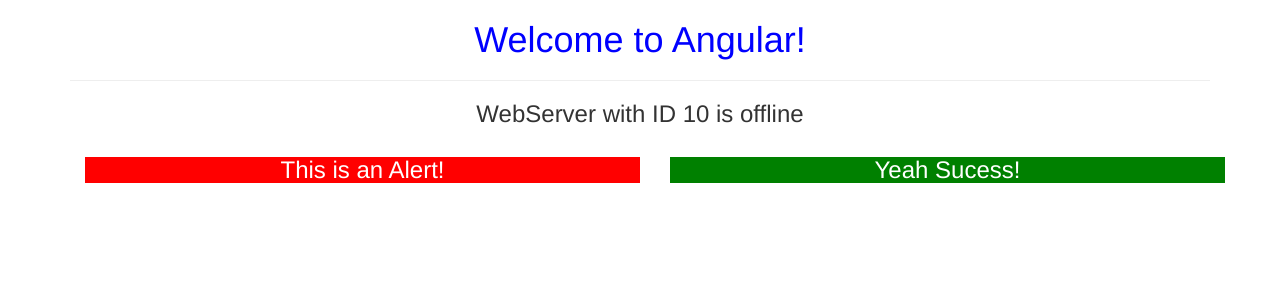
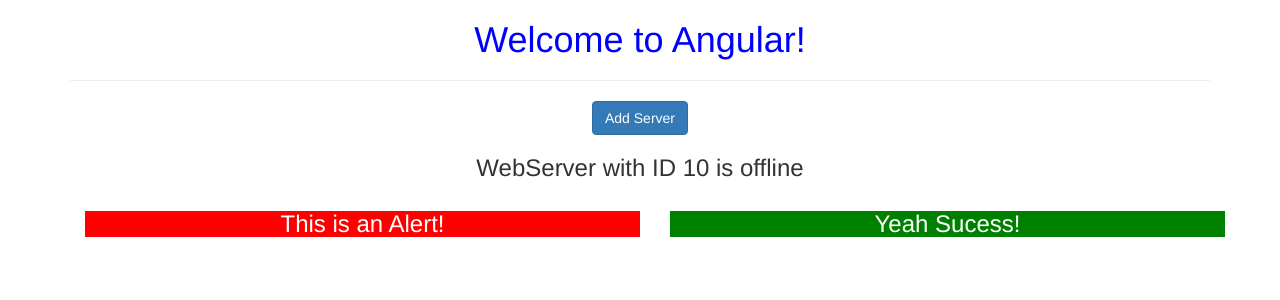
Before and after one commit to mlhz312/angular_training, an Angular app: page / in a window 1280 px wide. Shown: the top 300 px of the page. Built offline with nearby package versions, Linux system fonts and the light colour scheme.

Commit message:
Button 'Add Server' added

```diff
--- a/src/app/app.component.html
+++ b/src/app/app.component.html
@@ -8,6 +8,7 @@
         </h1>
         <hr>
         <app-servers></app-servers>
+      </div>
     </div>
   </div>
 </div>
--- a/src/app/servers/servers.component.html
+++ b/src/app/servers/servers.component.html
@@ -1 +1,2 @@
+<button class="btn btn-primary" [disabled]="!allowNewServer" >Add Server</button>
 <app-server></app-server>
--- a/src/app/servers/servers.component.ts
+++ b/src/app/servers/servers.component.ts
@@ -6,10 +6,17 @@ import { Component, OnInit } from '@angular/core';
   styleUrls: ['./servers.component.css']
 })
 export class ServersComponent implements OnInit {
+  allowNewServer = false;
 
-  constructor() { }
+  constructor() {
+    setTimeout(() => {
+      this.allowNewServer = true;
+    } , 2000);
+  }
 
   ngOnInit() {
   }
 
+
+
 }
```
